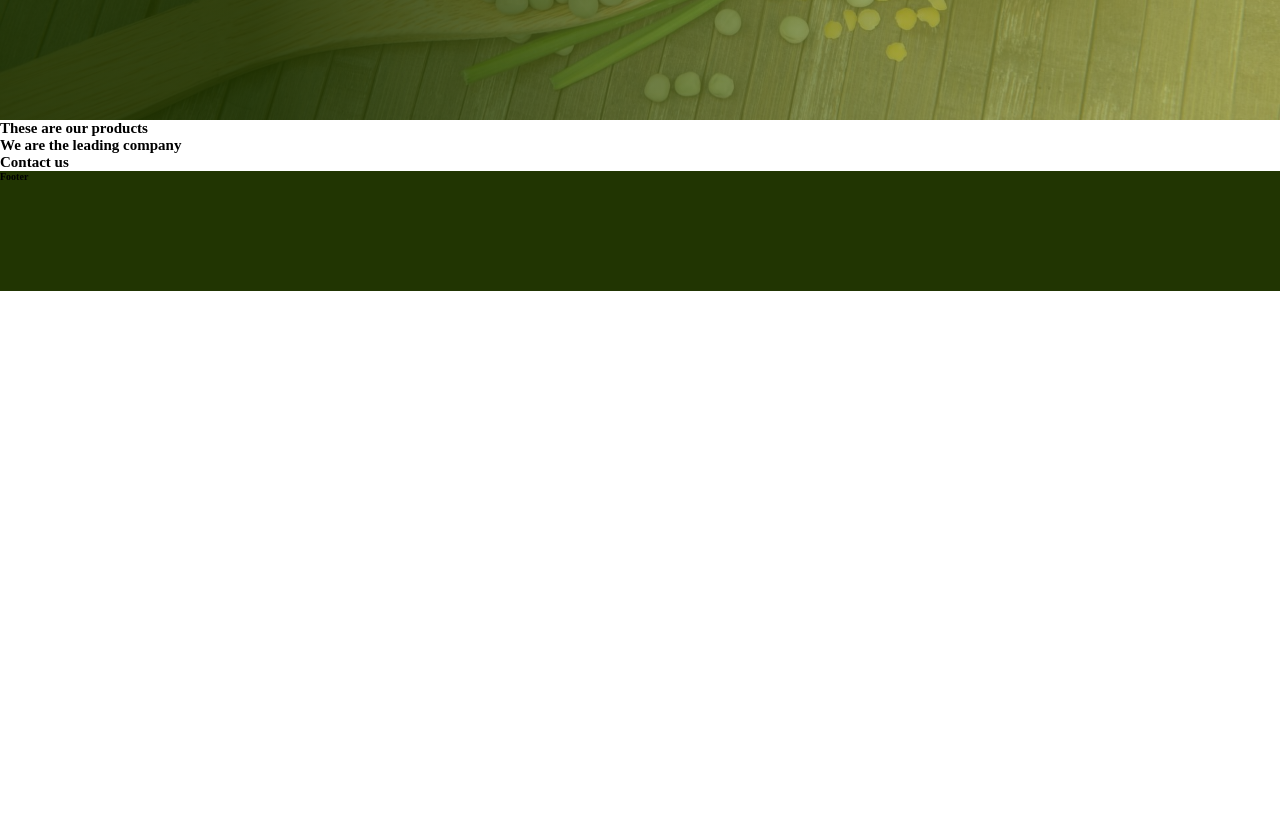
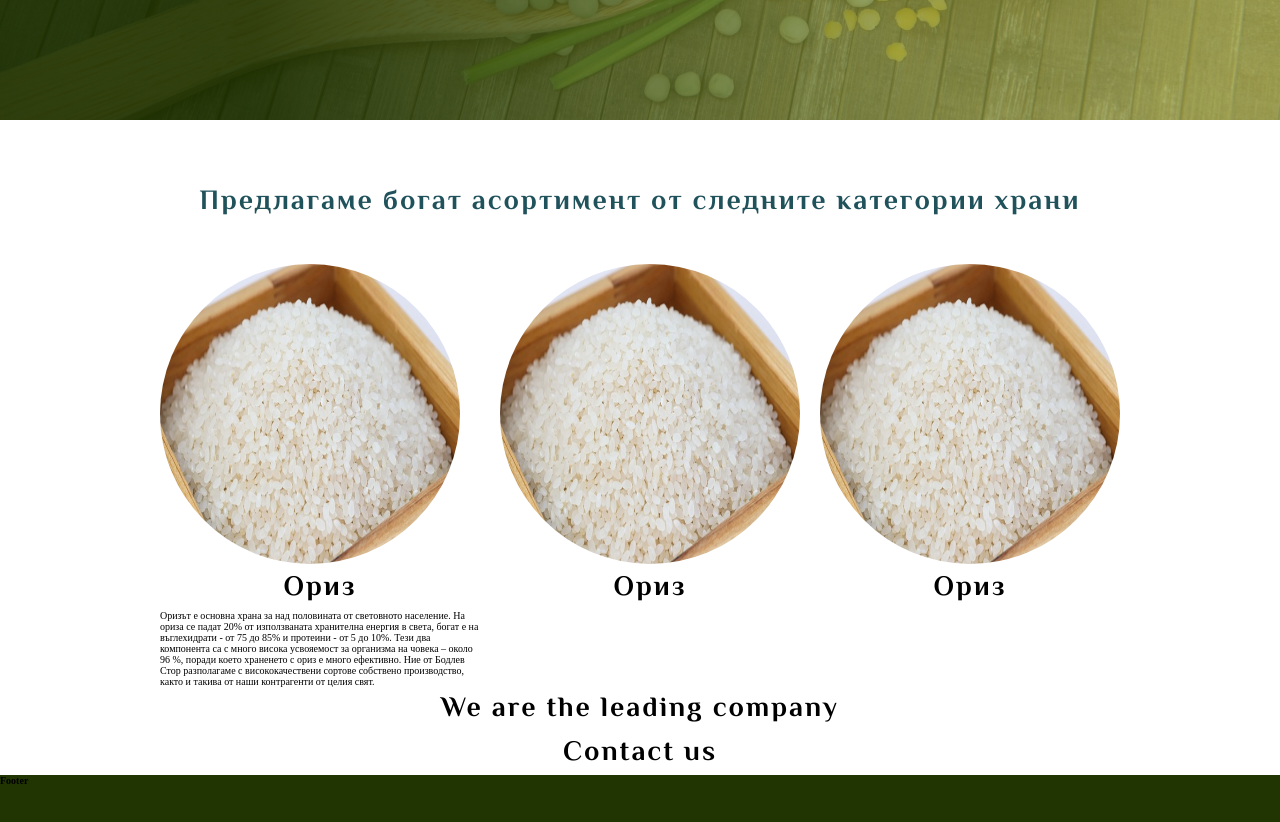
Before and after one commit to LachezarUzunov/react-crops-market, a React (Create React App) app: page / in a window 1280 px wide. Shown: the part 680-1502 px from the top of the page. Before the commit the page ends 971 px from the top, so only its background shows below. Built offline with nearby package versions, Linux system fonts and the light colour scheme; a web font is replaced by a local one.

Commit message:
setting up single category

```diff
--- a/src/index.css
+++ b/src/index.css
@@ -68,6 +68,13 @@ h1 {
   letter-spacing: 0.2rem;
 }
 
+h2 {
+  font-family: "El Messiri", sans-serif;
+  letter-spacing: 0.2rem;
+  font-size: 2.8rem;
+  text-align: center;
+}
+
 .card {
   width: var(--container-width-lg);
   margin: auto;
--- a/src/screens/Products/Products.js
+++ b/src/screens/Products/Products.js
@@ -1,10 +1,47 @@
 import React from "react";
+import classes from "./Products.module.css";
 
 const Products = () => {
+  const categories = [
+    "Ориз",
+    "Варива",
+    "Житни продукти",
+    "Брашна",
+    "Зърнени закуски",
+    "Захар",
+  ];
+
   return (
-    <div>
-      <h2>These are our products</h2>
-    </div>
+    <section className="card">
+      <div className={classes.products__heading}>
+        <h2>Предлагаме богат асортимент от следните категории храни</h2>
+      </div>
+      <div className={classes.products__line}>
+        <article>
+          <img src={require("../../assets/rice.jpg")} alt="ориз"></img>
+          <h2>Ориз</h2>
+          <p>
+            Оризът е основна храна за над половината от световното население. На
+            ориза се падат 20% от използваната хранителна енергия в света, богат
+            е на въглехидрати - от 75 до 85% и протеини - от 5 до 10%. Тези два
+            компонента са с много висока усвояемост за организма на човека –
+            около 96 %, поради което храненето с ориз е много ефективно. Ние от
+            Бодлев Стор разполагаме с висококачествени сортове собствено
+            производство, както и такива от наши контрагенти от целия свят.
+          </p>
+        </article>
+        <article>
+          <img src={require("../../assets/rice.jpg")} alt="ориз"></img>
+          <h2>Ориз</h2>
+          <p></p>
+        </article>
+        <article>
+          <img src={require("../../assets/rice.jpg")} alt="ориз"></img>
+          <h2>Ориз</h2>
+          <p></p>
+        </article>
+      </div>
+    </section>
   );
 };
 
--- /dev/null
+++ b/src/screens/Products/Products.module.css
@@ -0,0 +1,29 @@
+.products__heading {
+  padding-top: 6rem;
+  padding-bottom: 4rem;
+}
+
+.products__heading > h2 {
+  text-align: center;
+  color: var(--astronaut-blue);
+}
+
+.products__line {
+  display: flex;
+  justify-content: space-between;
+  gap: 2rem;
+}
+
+.products__line img {
+  width: 30rem;
+  height: 30rem;
+  border-radius: 50%;
+  transition: 500ms ease-in-out;
+}
+
+.products__line img:hover {
+  width: 30rem;
+  height: 30rem;
+  cursor: pointer;
+  transform: rotate(60deg);
+}
```
Also changed, not shown: src/screens/Products/SingleProduct.js (added, +11 -0 lines), src/assets/rice.jpg (renamed from src/assets/rice-3997767_640.jpg).
